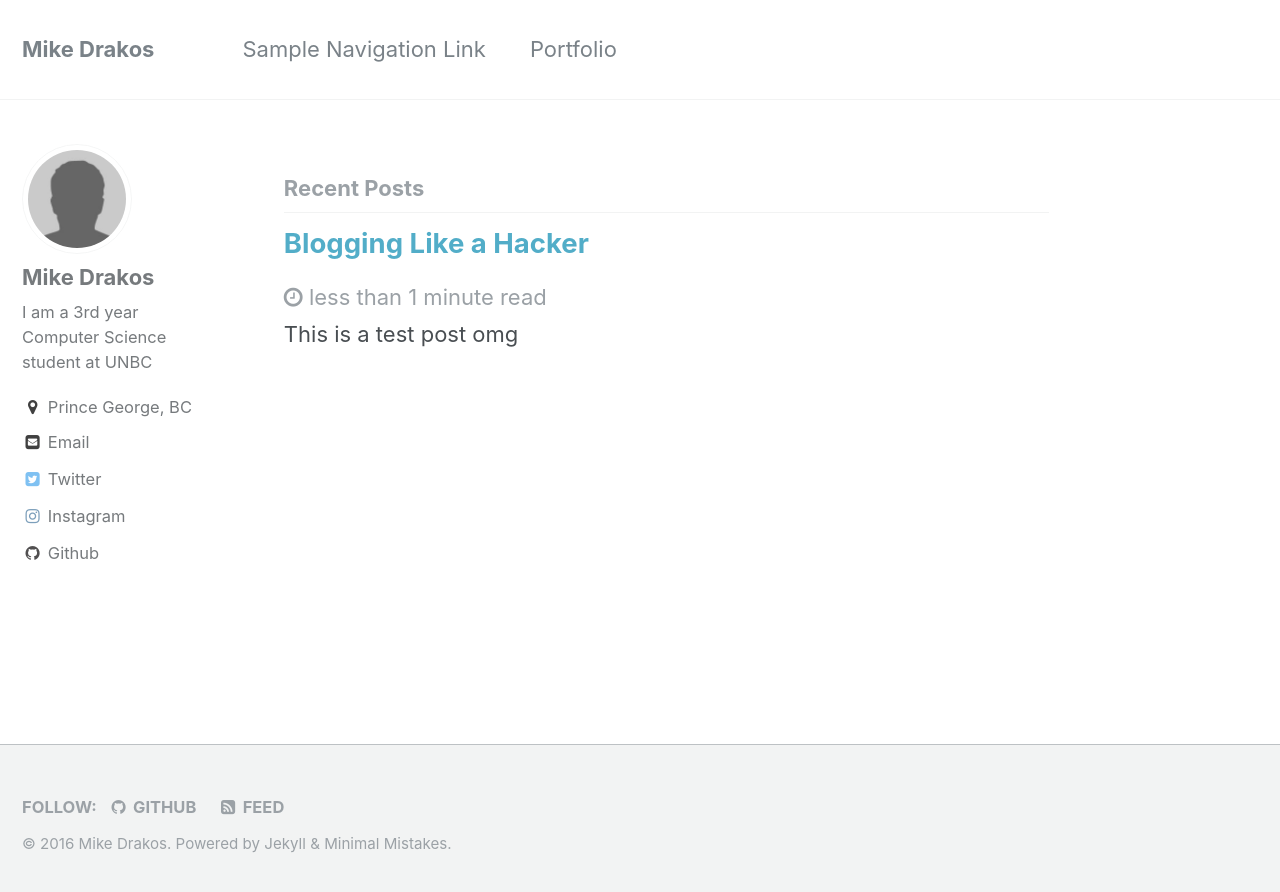
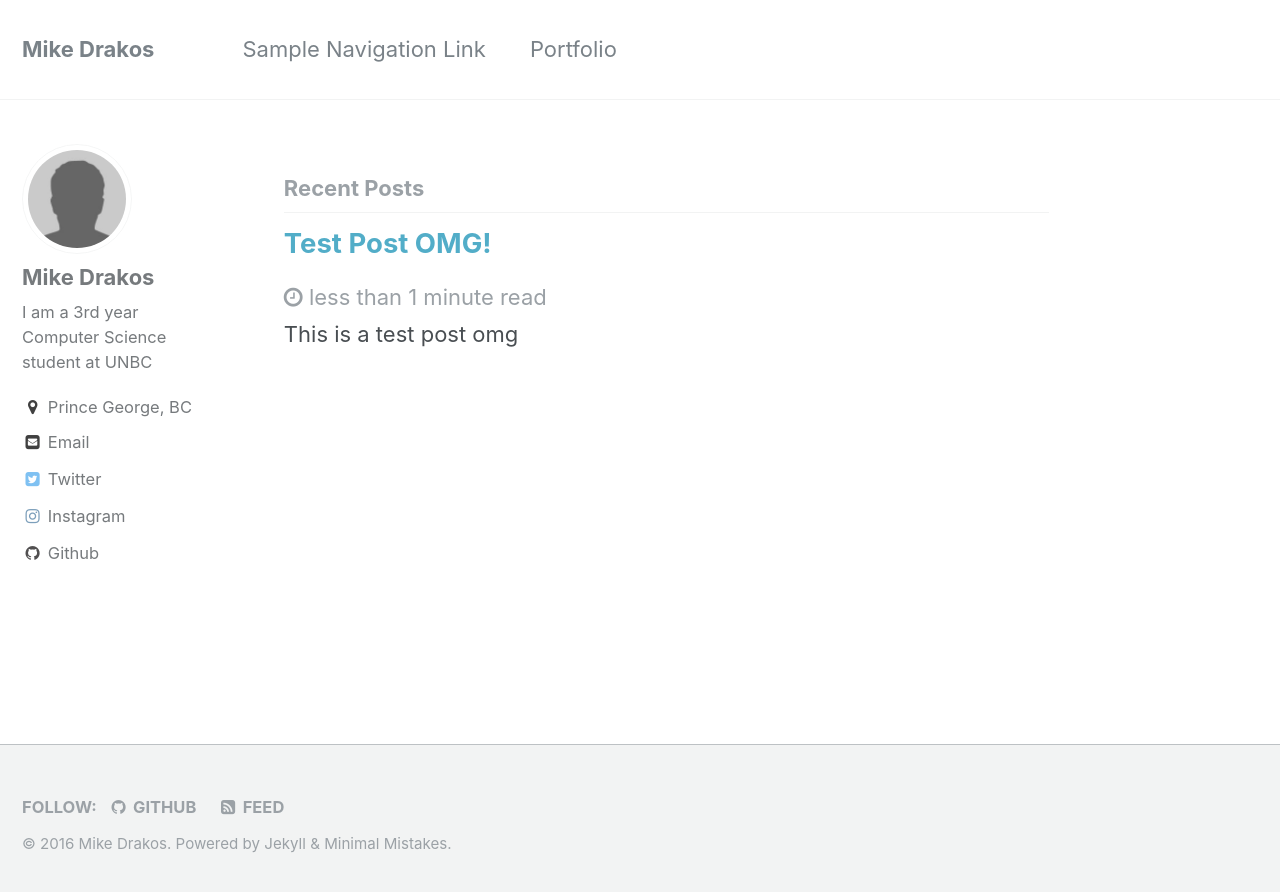
Before and after one commit to MDrakos/mdrakos.github.io, a Jekyll site: the page built from index.html, in a window 1280 px wide. Shown: the top 892 px of the page. Built offline with Jekyll 4.4.1, drawn with Linux system fonts in a browser that asks for light colours; the list of posts is cut into pages by our own code.

Commit message:
Trying to get posts working

```diff
--- a/_posts/2016-09-26-Test-Post.md
+++ b/_posts/2016-09-26-Test-Post.md
@@ -1,6 +1,6 @@
 ---
 layout: post
-title: Blogging Like a Hacker
+title: Test Post OMG!
 ---
 
 This is a test post omg
```
